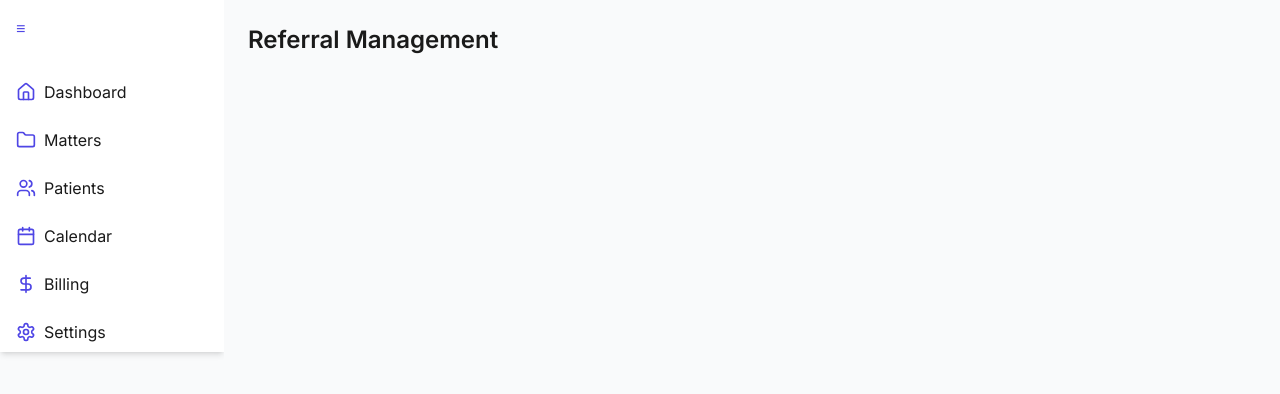
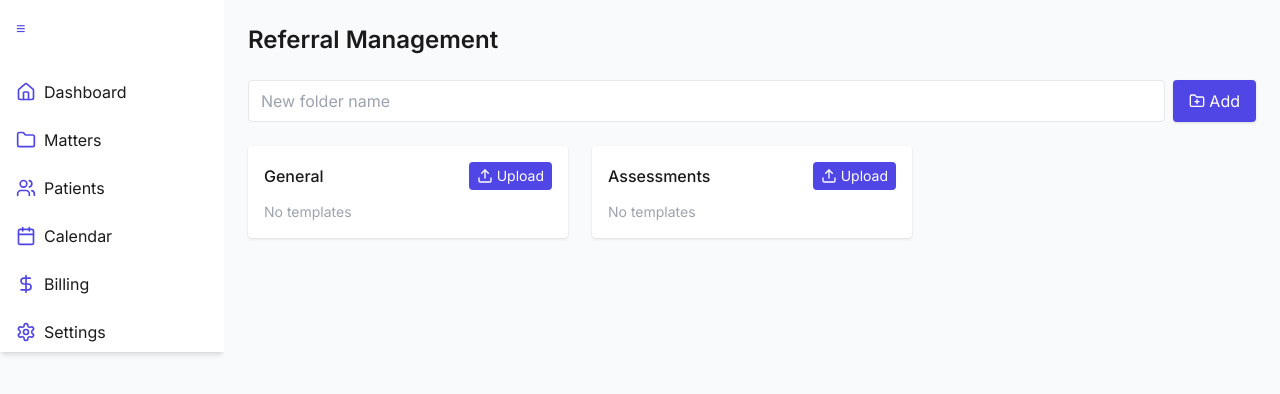
Before and after one commit to sorryforpie/UrgentPsychCRM, a Next.js app: page /referrals in a window 1280 px wide. Shown: the top 394 px of the page. Built offline with nearby package versions, Linux system fonts and the light colour scheme.

Commit message:
Implement basic referral management UI

```diff
--- a/src/app/referrals/page.tsx
+++ b/src/app/referrals/page.tsx
@@ -1,7 +1,93 @@
+'use client';
+import { useState } from 'react';
+import { FolderPlus, Upload } from 'lucide-react';
+
+interface Template {
+  id: number;
+  name: string;
+}
+
+interface Folder {
+  id: number;
+  name: string;
+  templates: Template[];
+}
+
 export default function ReferralsPage() {
+  const [folders, setFolders] = useState<Folder[]>([
+    { id: 1, name: 'General', templates: [] },
+    { id: 2, name: 'Assessments', templates: [] },
+  ]);
+  const [folderName, setFolderName] = useState('');
+  const [nextId, setNextId] = useState(3);
+
+  const addFolder = () => {
+    if (!folderName.trim()) return;
+    setFolders([...folders, { id: nextId, name: folderName.trim(), templates: [] }]);
+    setNextId(nextId + 1);
+    setFolderName('');
+  };
+
+  const uploadTemplate = (folderId: number, files: FileList | null) => {
+    if (!files || files.length === 0) return;
+    setFolders((prev) =>
+      prev.map((folder) =>
+        folder.id === folderId
+          ? {
+              ...folder,
+              templates: [
+                ...folder.templates,
+                { id: Date.now(), name: files[0].name },
+              ],
+            }
+          : folder,
+      ),
+    );
+  };
+
   return (
-    <div>
+    <div className="space-y-6">
       <h1 className="text-2xl font-semibold">Referral Management</h1>
+      <div className="flex gap-2">
+        <input
+          type="text"
+          value={folderName}
+          onChange={(e) => setFolderName(e.target.value)}
+          placeholder="New folder name"
+          className="flex-1 px-3 py-2 border rounded"
+        />
+        <button
+          onClick={addFolder}
+          className="flex items-center gap-1 px-4 py-2 bg-accent text-white rounded shadow"
+        >
+          <FolderPlus className="h-4 w-4" /> Add
+        </button>
+      </div>
+      <div className="grid grid-cols-1 md:grid-cols-2 lg:grid-cols-3 gap-6">
+        {folders.map((folder) => (
+          <div key={folder.id} className="p-4 bg-white rounded shadow space-y-3">
+            <div className="flex justify-between items-center">
+              <h2 className="font-medium">{folder.name}</h2>
+              <label className="cursor-pointer px-2 py-1 bg-accent text-white text-sm rounded flex items-center gap-1">
+                <Upload className="h-4 w-4" /> Upload
+                <input
+                  type="file"
+                  className="hidden"
+                  onChange={(e) => uploadTemplate(folder.id, e.target.files)}
+                />
+              </label>
+            </div>
+            <ul className="space-y-1 text-sm">
+              {folder.templates.length === 0 && (
+                <li className="text-gray-400">No templates</li>
+              )}
+              {folder.templates.map((t) => (
+                <li key={t.id}>{t.name}</li>
+              ))}
+            </ul>
+          </div>
+        ))}
+      </div>
     </div>
   );
 }
```
